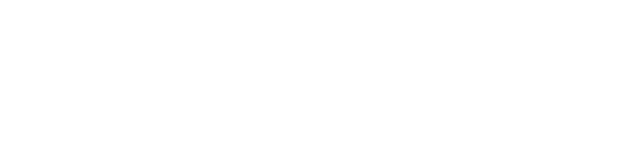
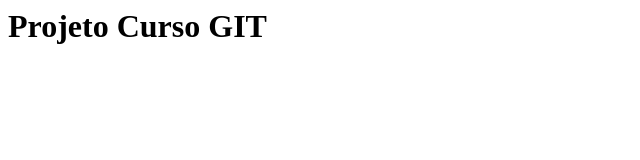
Before and after one commit to saulogrego/curso-git-alura, a plain HTML site: page index.html in a window 1280 px wide. Shown: the whole page, without its empty margins (0-640 px from the left). Drawn offline with Linux system fonts and the light colour scheme.

```diff
--- a/index.html
+++ b/index.html
@@ -1,6 +1,7 @@
 <html>
+    <head>
+    </head>
     <body>
-
-
+        <h1>Projeto Curso GIT</h1>
     </body>
 </html>
```
